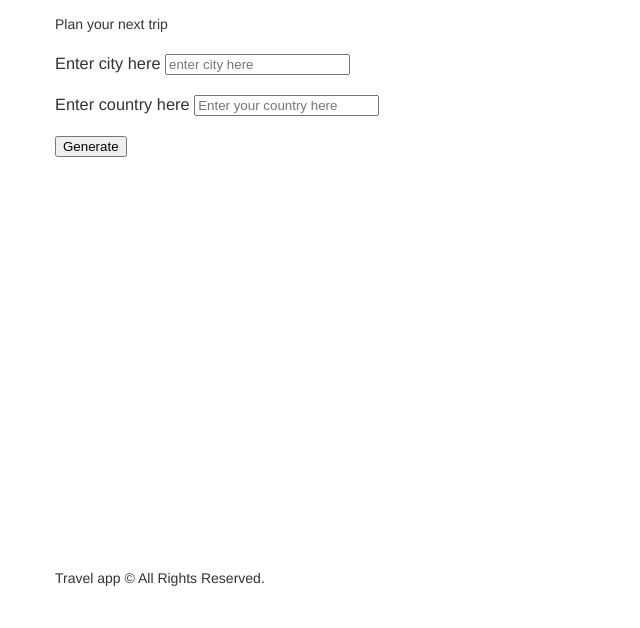
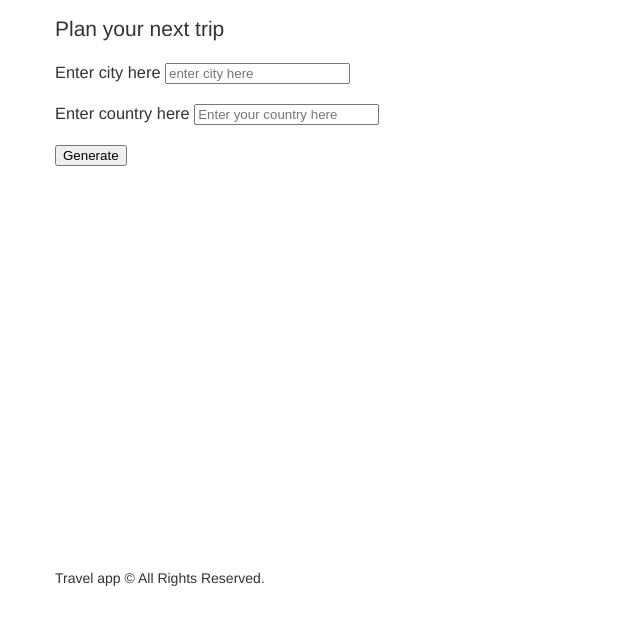
Before and after one commit to briansegs/travel-app, a website built with webpack: page src/client/views/index.html in a window 1280 px wide. Shown: the part 237-865 px from the top of the page, without its empty margins (0-640 px from the left). Built offline with nearby package versions, Linux system fonts and the light colour scheme.

Commit message:
feat: style p

```diff
--- a/src/client/styles/style.scss
+++ b/src/client/styles/style.scss
@@ -94,9 +94,7 @@ section {
   float: left;
 }
 
-p.lead {
-	margin-top: 30px;
-}
+
 
 h1 {
 	margin-bottom: 16px;
@@ -130,6 +128,23 @@ p {
   margin: 5px 0;
 }
 
+p.lead {
+	margin-top: 30px;
+}
+
+@media (min-width: 768px) {
+  .lead {
+    font-size: 21px;
+  }
+}
+
+.lead {
+  margin-bottom: 20px;
+  // font-size: 16px;
+  font-weight: 300;
+  line-height: 1.4;
+}
+
 a {
   cursor: pointer;
   color: #ff8c3a;
```
